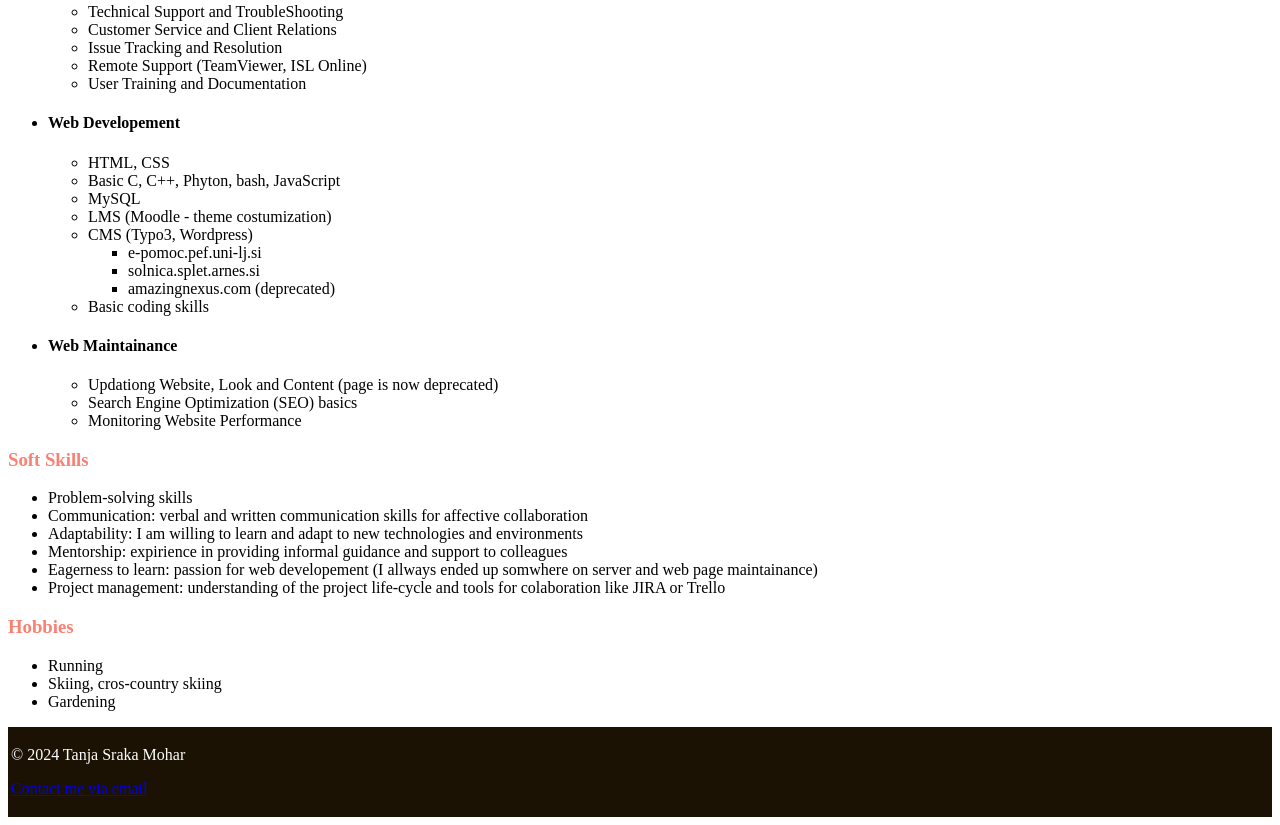
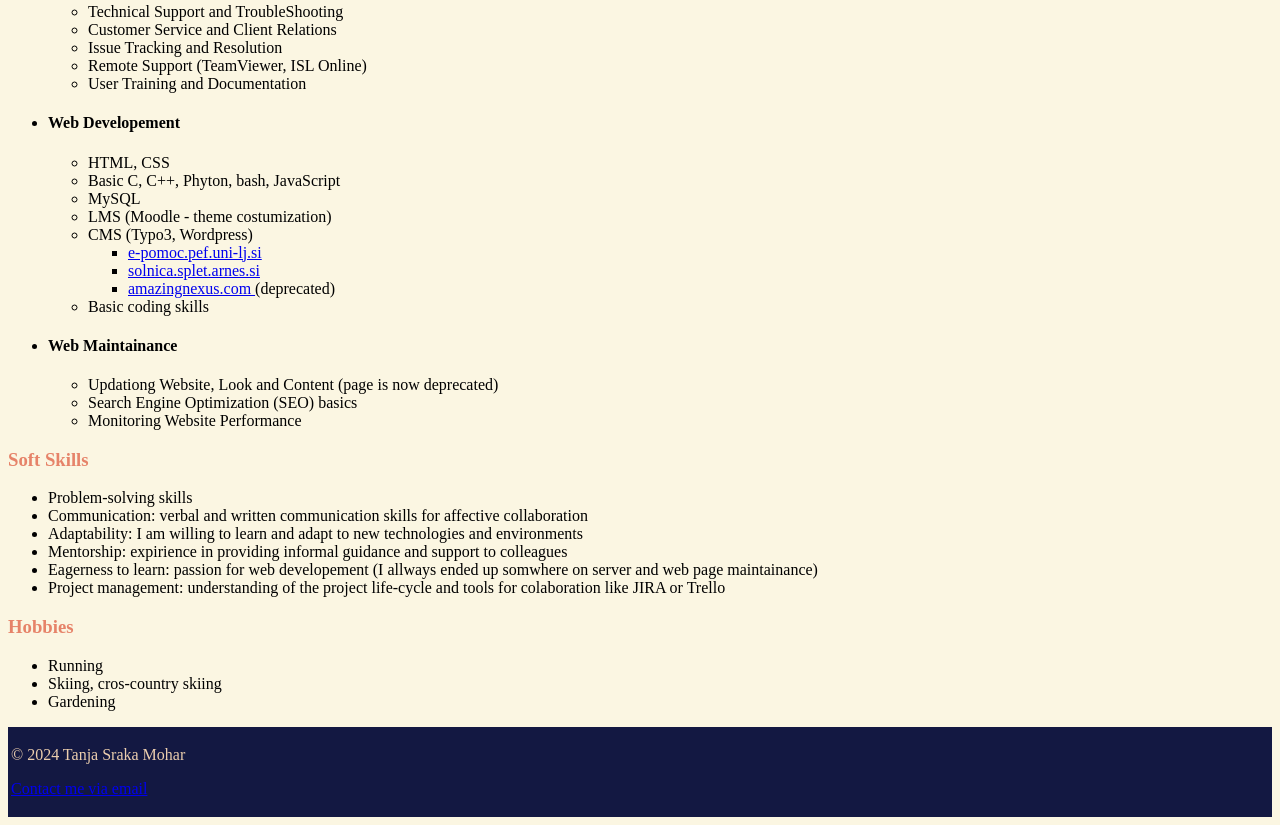
Before and after one commit to tanc-iq/resume, a plain HTML site: page index.html in a window 1280 px wide. Shown: the part 1073-1898 px from the top of the page. Drawn offline with Linux system fonts and the light colour scheme.

Commit message:
Update index.html
CSS changes & a href links add with https

```diff
--- a/index.html
+++ b/index.html
@@ -7,13 +7,22 @@
 
     <style>
         footer {
-            background-color: rgb(27, 18, 3);
-            color:white;
+            background-color: #131842;
+            color:#ECCEAE;
             padding:3px;
         }
 
+        html {
+            background-color: #FBF6E2;
+        }
+
         h3 {
-            color: salmon;
+            color: #E68369;
+        }
+
+        h1 {
+            color: #E68369;
+            background-color: #131842;
         }
     </style>
 </head>
@@ -91,9 +100,9 @@
             <li>LMS (Moodle - theme costumization)</li>
             <li>CMS (Typo3, Wordpress)</li>
             <ul>
-                <li>e-pomoc.pef.uni-lj.si</li>
-                <li>solnica.splet.arnes.si</li>
-                <li>amazingnexus.com (deprecated)</li>
+                <li><a href="https://e-pomoc.pef.uni-lj.si">e-pomoc.pef.uni-lj.si</a></li>
+                <li><a href="https://solnica.splet.arnes.si">solnica.splet.arnes.si </a></li>
+                <li><a href="https://amazingnexus.com">amazingnexus.com </a>(deprecated)</li>
             </ul>
             <li>Basic coding skills</li>
         </ul>
```
